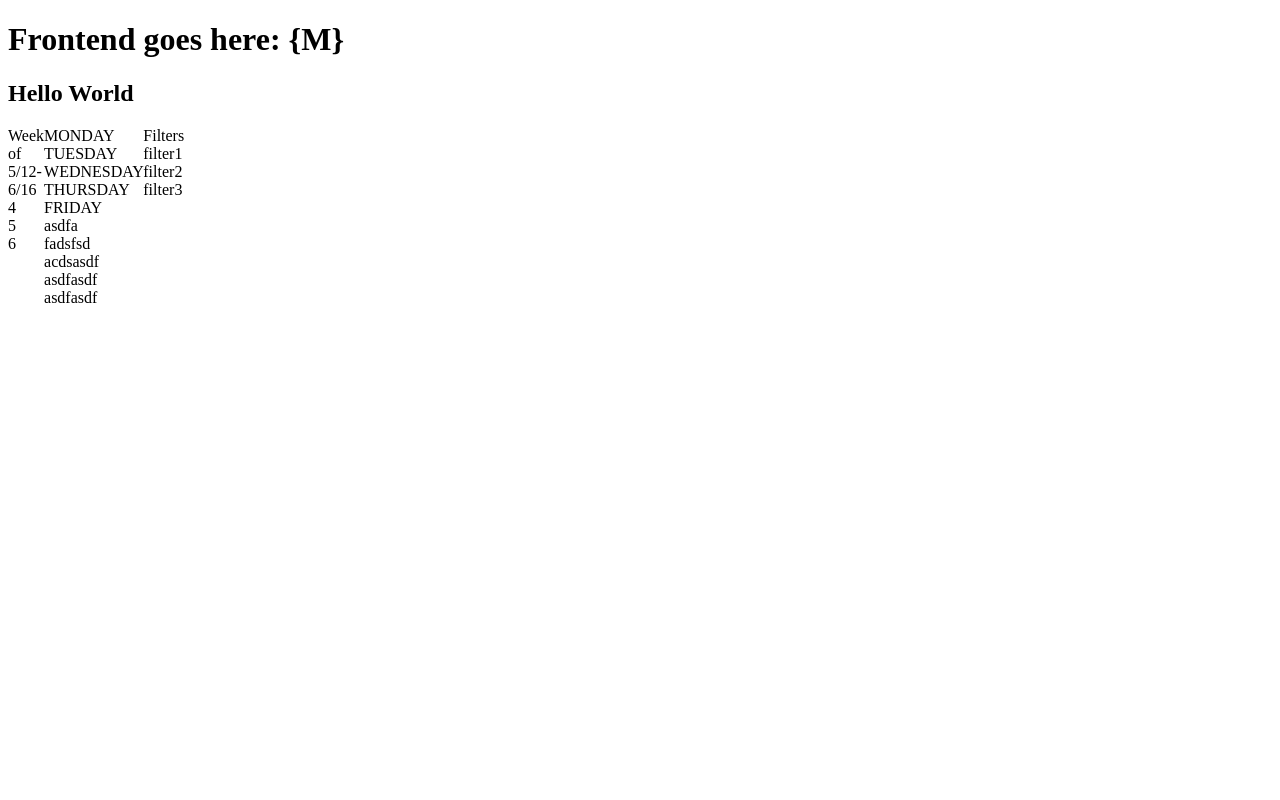
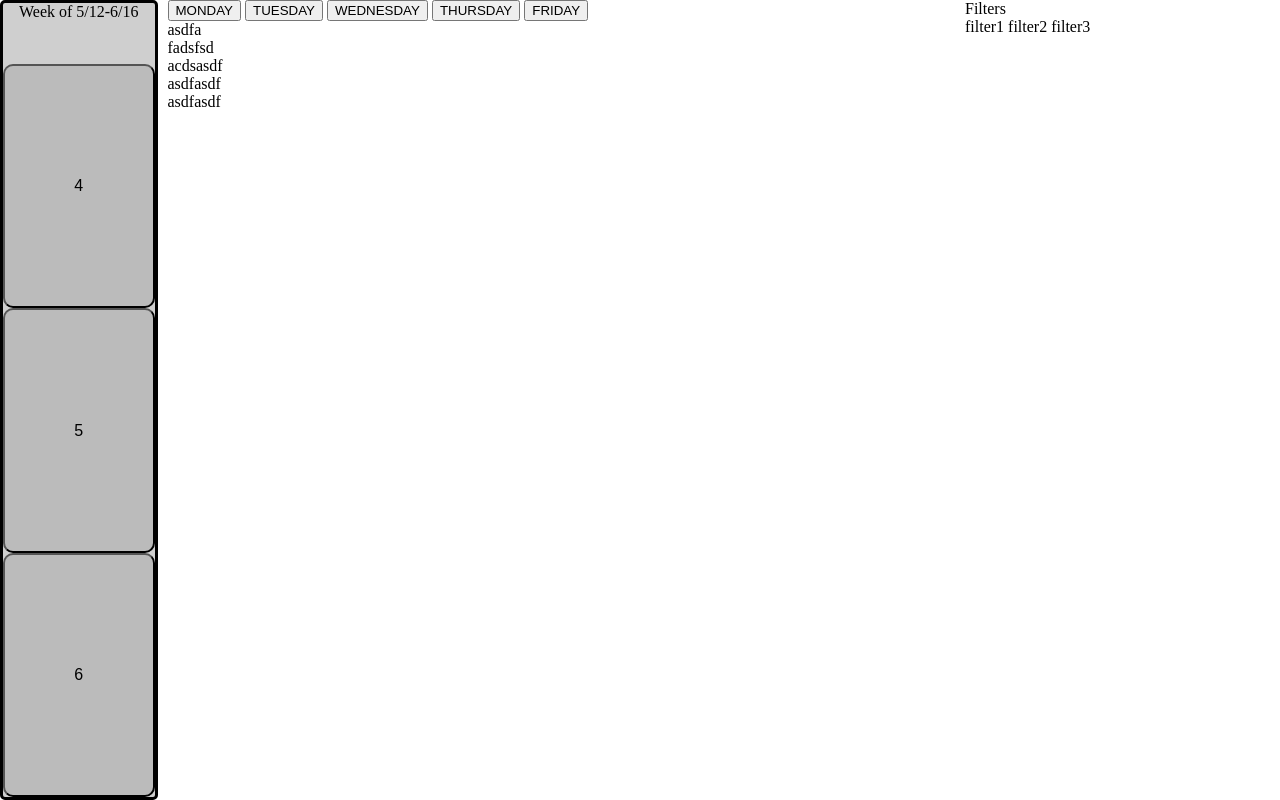
Before and after one commit to matthewru/peertutoringapp, a Django app: page /playground/schedule/ in a window 1280 px wide. Run offline with Django 4.2, Linux system fonts and the light colour scheme.

Commit message:
left sidebar

```diff
--- a/playground/static/schedule.css
+++ b/playground/static/schedule.css
@@ -1,12 +1,34 @@
+body{
+    height:100vh;
+    margin:0;
+    padding:0;
+}
 .grid-container {
     display: grid;
-    grid-template-columns: 1fr 3fr 1fr;
-    width:100px
+    grid-template-columns: 1fr 5fr 2fr;
+    gap: 10px;
+    height:100%;
 }
 .left-side-bar{
     grid-column:1;
     grid-row:1;
+    display:grid;
+    grid-template-rows: 1fr 4fr 4fr 4fr;
+    border-radius:5px;
+    border-style:solid;
+    border-color:black;
+    background-color: #cfcfcf;
 }
+.period{
+    font-size:100%;
+    border-radius:10px;
+    background-color: #bbbbbb;
+
+}
+#weekOf{
+    text-align: center;
+}
+
 .main-content{
     grid-column:2;
     grid-row:1;
--- a/playground/templates/schedule.html
+++ b/playground/templates/schedule.html
@@ -6,17 +6,21 @@
     <link rel="stylesheet" type = "text/css" href="{% static 'schedule.css' %}">
 </head>
 <body>
-    <h1>Frontend goes here: {M}</h1>
-    <h2>Hello  World</h2>
     <div class = "grid-container">
         <div class = "left-side-bar">
-            <div class = "weekOf">Week of 5/12-6/16</div>
-            <div class = "P4">4</div>
-            <div class = "P5">5</div>
-            <div class = "P6">6</div>
+            <div id = "weekOf">Week of 5/12-6/16</div>
+            <button class = "period">4</button>
+            <button class = "period">5</button>
+            <button class = "period">6</button>
         </div>
         <div class = "main-content">
-            <div class = "days">MONDAY TUESDAY WEDNESDAY THURSDAY FRIDAY</div>
+            <div class = "days">
+                <button class = "monday">MONDAY</button>
+                <button class = "tuesday">TUESDAY</button>
+                <button class = "wednesday">WEDNESDAY</button>
+                <button class = "thursday">THURSDAY</button>
+                <button class = "friday">FRIDAY</button>
+            </div>
             <div class = "schedule">
                 <div class = "mon">asdfa</div>
                 <div class = "tue">fadsfsd</div>
```
